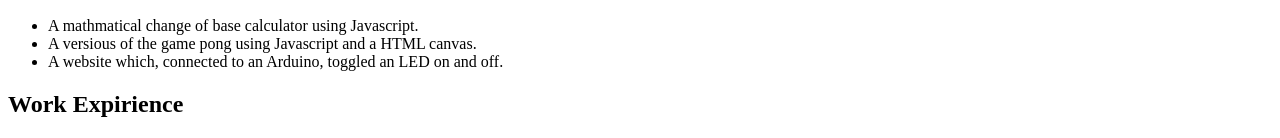
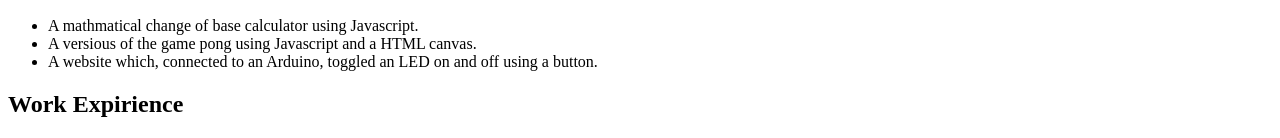
Before and after one commit to tabrownies/portfolio, a plain HTML site: page index.html in a window 1280 px wide. Shown: the part 166-304 px from the top of the page. Drawn offline with Linux system fonts and the light colour scheme.

Commit message:
Small change to test

```diff
--- a/index.html
+++ b/index.html
@@ -25,7 +25,7 @@
                 A versious of the game pong using Javascript and a HTML canvas.
             </li>
             <li>
-                A website which, connected to an Arduino, toggled an LED on and off.
+                A website which, connected to an Arduino, toggled an LED on and off using a button.
             </li>
         </ul>
         <h2>
```
